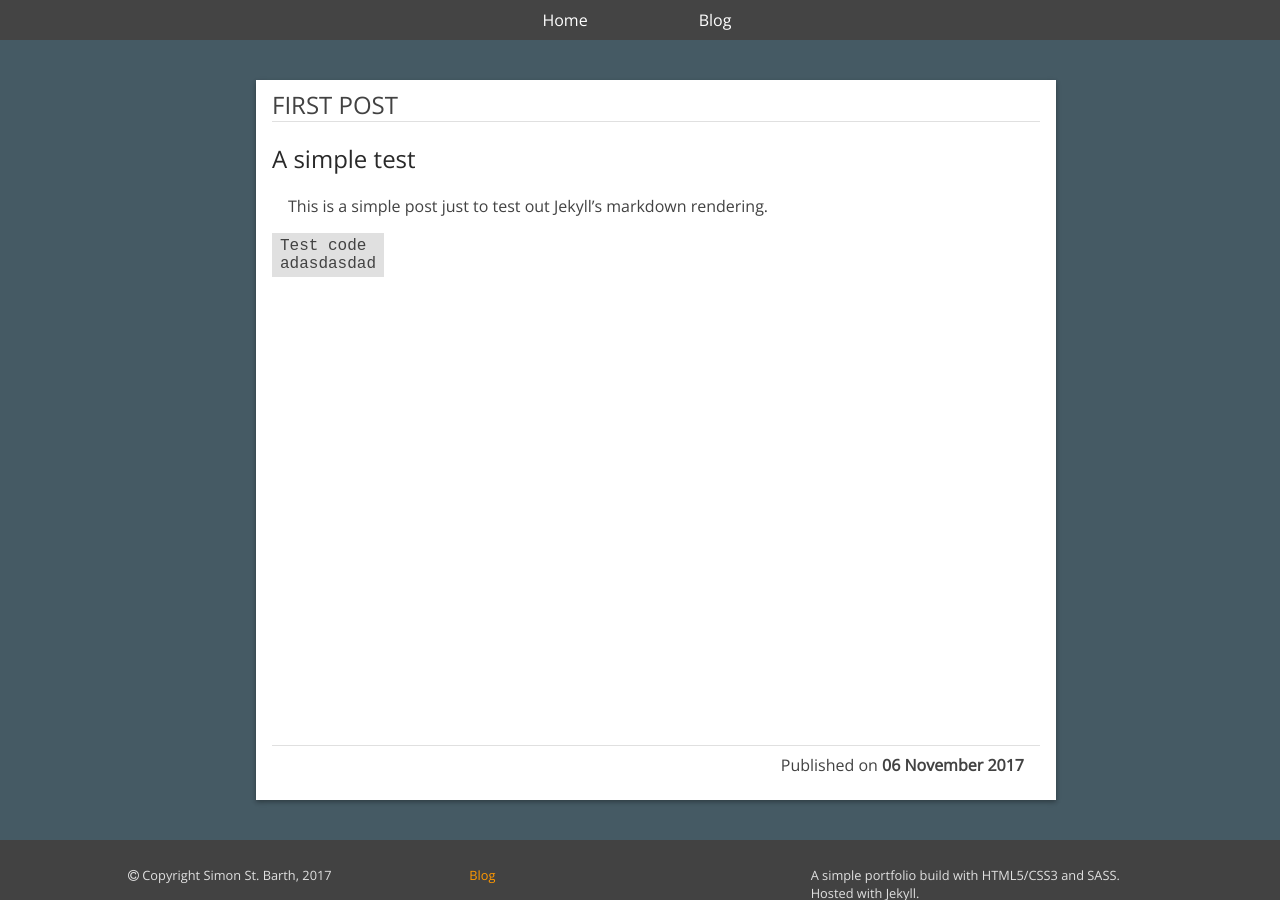
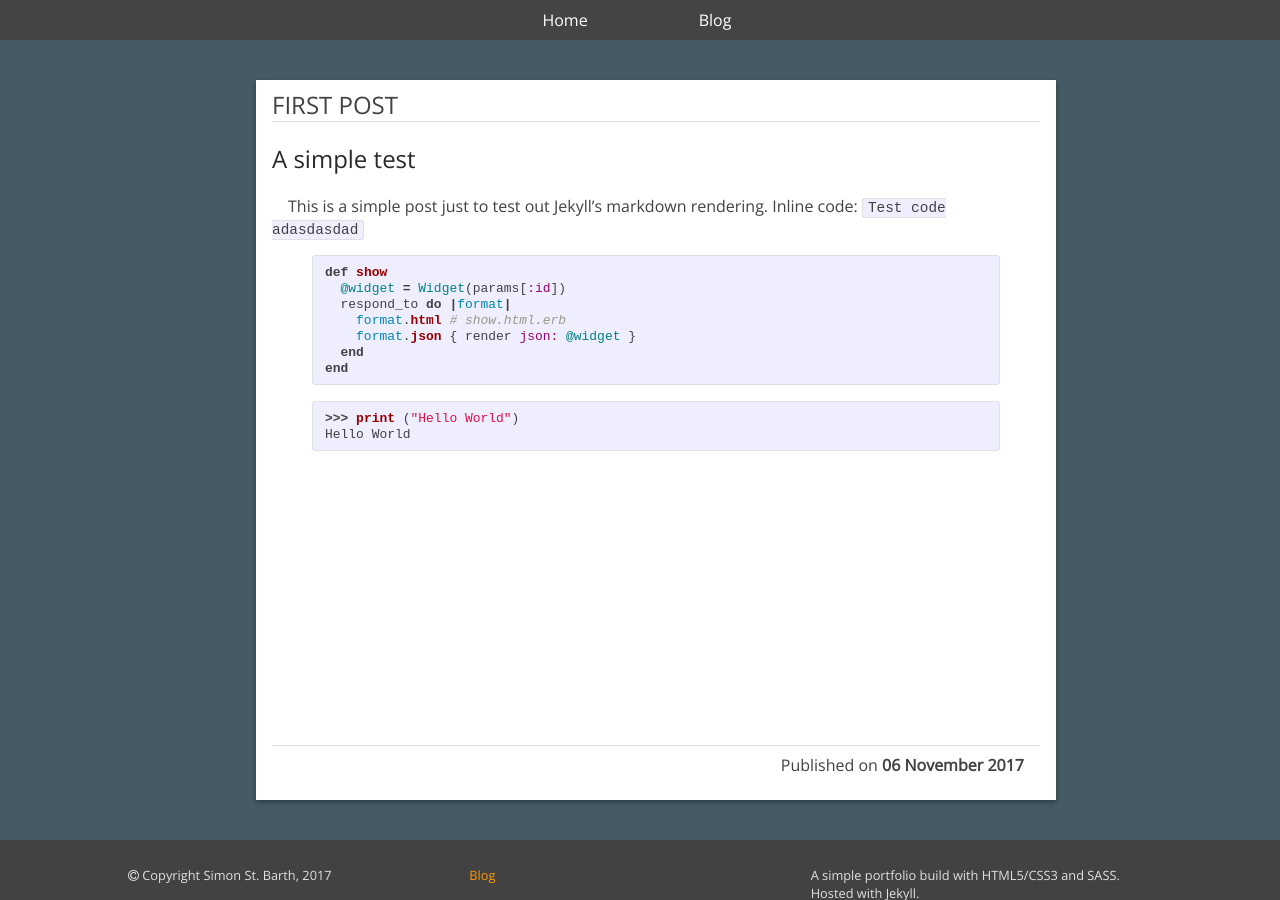
Before and after one commit to Data5tream/data5tream.github.io, a Jekyll site: the page built from _posts/2017-11-06-first-post.md, in a window 1280 px wide and 900 px high. Built offline with Jekyll 4.4.1, drawn with Linux system fonts in a browser that asks for light colours.

Commit message:
Added syntax highlighting

````diff
--- a/_posts/2017-11-06-first-post.md
+++ b/_posts/2017-11-06-first-post.md
@@ -6,7 +6,20 @@
 ## A simple test
 This is a simple post just to test out Jekyll's markdown rendering.
 <!--more-->
-```
-Test code
-adasdasdad
-```
+Inline code: ```Test code adasdasdad```
+
+{% highlight ruby %}
+def show
+  @widget = Widget(params[:id])
+  respond_to do |format|
+    format.html # show.html.erb
+    format.json { render json: @widget }
+  end
+end
+{% endhighlight %}
+
+{% highlight python %}
+>>> print ("Hello World")
+Hello World
+
+{% endhighlight %}
--- a/_sass/_base.scss
+++ b/_sass/_base.scss
@@ -3,6 +3,7 @@
 
 @import "variables";
 @import "mixins";
+@import "syntax-highlighting";
 
 body {
   position: absolute;
@@ -31,13 +32,6 @@
     color: lighten($primary-brand-color, 20%);
     text-decoration: underline;
   }
-}
-
-code {
-  display: inline-block;
-  padding: 0.25em 0.5em 0.25em 0.5em;
-  margin: 0;
-  background-color: $code-background-color;
 }
 
 hr.short {
@@ -75,6 +69,9 @@
   }
 }
 
+//
+// Navbar
+//
 nav {
   position: fixed;
   left: 0;
@@ -112,6 +109,36 @@
       }
     }
   }
+}
+
+//
+// Code formatting
+//
+pre,
+code {
+  font-size: 0.9em;
+  border: 1px solid $mdgreylight;
+  border-radius: 3px;
+  background-color: #eef;
+}
+
+code {
+  padding: 1px 5px;
+}
+
+pre {
+  padding: 8px 12px;
+  overflow-x: auto;
+
+  > code {
+    border: 0;
+    padding-right: 0;
+    padding-left: 0;
+  }
+}
+ul, ol, dl, figure,
+%vertical-rhythm {
+  margin-bottom: 1em / 2;
 }
 
 .container {
--- /dev/null
+++ b/_sass/_syntax-highlighting.scss
@@ -0,0 +1,71 @@
+/**
+ * Syntax highlighting styles
+ */
+.highlight {
+  background: #fff;
+  @extend %vertical-rhythm;
+
+  .highlighter-rouge & {
+    background: #eef;
+  }
+
+  .c     { color: #998; font-style: italic } // Comment
+  .err   { color: #a61717; background-color: #e3d2d2 } // Error
+  .k     { font-weight: bold } // Keyword
+  .o     { font-weight: bold } // Operator
+  .cm    { color: #998; font-style: italic } // Comment.Multiline
+  .cp    { color: #999; font-weight: bold } // Comment.Preproc
+  .c1    { color: #998; font-style: italic } // Comment.Single
+  .cs    { color: #999; font-weight: bold; font-style: italic } // Comment.Special
+  .gd    { color: #000; background-color: #fdd } // Generic.Deleted
+  .gd .x { color: #000; background-color: #faa } // Generic.Deleted.Specific
+  .ge    { font-style: italic } // Generic.Emph
+  .gr    { color: #a00 } // Generic.Error
+  .gh    { color: #999 } // Generic.Heading
+  .gi    { color: #000; background-color: #dfd } // Generic.Inserted
+  .gi .x { color: #000; background-color: #afa } // Generic.Inserted.Specific
+  .go    { color: #888 } // Generic.Output
+  .gp    { color: #555 } // Generic.Prompt
+  .gs    { font-weight: bold } // Generic.Strong
+  .gu    { color: #aaa } // Generic.Subheading
+  .gt    { color: #a00 } // Generic.Traceback
+  .kc    { font-weight: bold } // Keyword.Constant
+  .kd    { font-weight: bold } // Keyword.Declaration
+  .kp    { font-weight: bold } // Keyword.Pseudo
+  .kr    { font-weight: bold } // Keyword.Reserved
+  .kt    { color: #458; font-weight: bold } // Keyword.Type
+  .m     { color: #099 } // Literal.Number
+  .s     { color: #d14 } // Literal.String
+  .na    { color: #008080 } // Name.Attribute
+  .nb    { color: #0086B3 } // Name.Builtin
+  .nc    { color: #458; font-weight: bold } // Name.Class
+  .no    { color: #008080 } // Name.Constant
+  .ni    { color: #800080 } // Name.Entity
+  .ne    { color: #900; font-weight: bold } // Name.Exception
+  .nf    { color: #900; font-weight: bold } // Name.Function
+  .nn    { color: #555 } // Name.Namespace
+  .nt    { color: #000080 } // Name.Tag
+  .nv    { color: #008080 } // Name.Variable
+  .ow    { font-weight: bold } // Operator.Word
+  .w     { color: #bbb } // Text.Whitespace
+  .mf    { color: #099 } // Literal.Number.Float
+  .mh    { color: #099 } // Literal.Number.Hex
+  .mi    { color: #099 } // Literal.Number.Integer
+  .mo    { color: #099 } // Literal.Number.Oct
+  .sb    { color: #d14 } // Literal.String.Backtick
+  .sc    { color: #d14 } // Literal.String.Char
+  .sd    { color: #d14 } // Literal.String.Doc
+  .s2    { color: #d14 } // Literal.String.Double
+  .se    { color: #d14 } // Literal.String.Escape
+  .sh    { color: #d14 } // Literal.String.Heredoc
+  .si    { color: #d14 } // Literal.String.Interpol
+  .sx    { color: #d14 } // Literal.String.Other
+  .sr    { color: #009926 } // Literal.String.Regex
+  .s1    { color: #d14 } // Literal.String.Single
+  .ss    { color: #990073 } // Literal.String.Symbol
+  .bp    { color: #999 } // Name.Builtin.Pseudo
+  .vc    { color: #008080 } // Name.Variable.Class
+  .vg    { color: #008080 } // Name.Variable.Global
+  .vi    { color: #008080 } // Name.Variable.Instance
+  .il    { color: #099 } // Literal.Number.Integer.Long
+}
--- a/css/blog.scss
+++ b/css/blog.scss
@@ -26,10 +26,4 @@
   padding: 8px 16px 16px 16px;
   margin: 10px 20px 10px 10px;
   @include card(1);
-
-  transition-duration: 0.4s;
-
-  &:hover {
-    @include card(3);
-  }
 }
--- a/index.html
+++ b/index.html
@@ -41,10 +41,10 @@
         <p>Delectus molestiae sit aperiam eos sunt error ipsam et. Delectus ducimus ipsam eum perspiciatis amet neque. Enim ipsa perferendis facilis necessitatibus. Laborum quis dolore et. Minus ducimus minima ut magnam autem dolorum. Labore nisi et ut qui.</p>
         <p>Et distinctio quaerat assumenda facere nihil enim molestias. Aut id modi animi et doloremque non amet illo. Optio in temporibus eaque voluptates perferendis tempora iure. Aspernatur nobis dolores aut eum. Dignissimos enim et natus sapiente et nostrum dicta in. Sed eum facere numquam laboriosam accusantium.</p>
         <p>Fuga quia sunt numquam molestiae perferendis. Ut eum qui accusamus tempora quos. Dignissimos ad soluta et cupiditate mollitia. Qui nihil et alias. Laboriosam porro et hic aut rerum quis tempora. Vel nam ex qui eius autem vel quam.</p>
-        <code>
-          // Hello world<br>
+        {% highlight js %}
+          // Hello world
           system.log("hello world");
-        </code>
+        {% endhighlight %}
       </div>
     </div>
   </div>
````
Also changed, not shown: about.md (deleted, +0 -18 lines).
